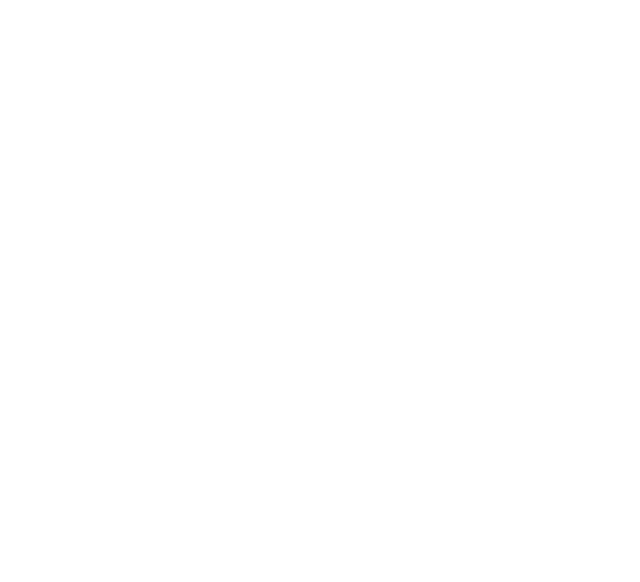
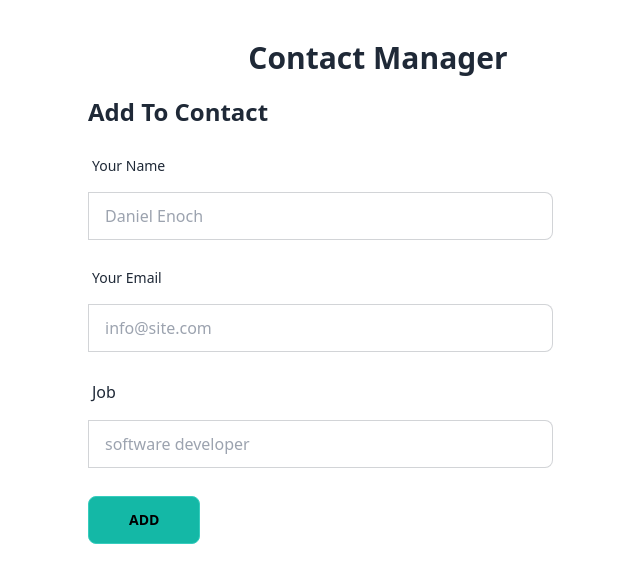
Before and after one commit to chayilDeborah/CRUD-App-ReactHooks, a React (Create React App) app: page /AddContact in a window 1280 px wide. Before the commit this address had no page. Shown: the top 582 px of the page, without its empty margins (262-902 px from the left). Built offline with nearby package versions, Linux system fonts and the light colour scheme.

Commit message:
create AddContact page

```diff
--- a/package.json
+++ b/package.json
@@ -6,6 +6,8 @@
     "@testing-library/jest-dom": "^5.16.5",
     "@testing-library/react": "^13.3.0",
     "@testing-library/user-event": "^13.5.0",
+    "axios": "^0.27.2",
+    "daisyui": "^2.24.0",
     "react": "^18.2.0",
     "react-dom": "^18.2.0",
     "react-router-dom": "^6.3.0",
--- a/src/components/Home.jsx
+++ b/src/components/Home.jsx
@@ -2,6 +2,7 @@
 import { BrowserRouter as Router, Routes, Route } from "react-router-dom";
 import Welcome from './pages/Welcome';
 import "../App.js";
+import AddContact from "./pages/AddContact";
 
 
 const Home = () => {
@@ -9,11 +10,7 @@
     <Router>
       <Routes>
         <Route path='/' element={<Welcome/>} />
-  {/* <>
-  <div className="flex justify-center items-center text-center text-200 text-5xl h-[100vh]">Contact Manager Application Using React Hooks</div>
-
-  </> */}
-
+        <Route path="/AddContact" element={<AddContact/>} />
   </Routes>
   </Router>)
 };
--- a/src/components/pages/AddContact.jsx
+++ b/src/components/pages/AddContact.jsx
@@ -1,11 +1,66 @@
-import React from "react";
+import React, { useState} from "react";
 
-const AddContact = () => {
-    return (
-        <>
-        <div>Contact Manager</div>
-        </>
+const AddContactPage = () => {
 
-    )
-}
-export default AddContact;
+    const [name, setName ] = useState('');
+    const [email, setEmail ] = useState('');
+    const [job, setJob ] = useState('');
+
+    const postData = () => {
+        console.log(name);
+        console.log(email);
+        console.log(job);
+
+    }
+
+  return (
+    <>
+      <div className="flex justify-center items-center mt-[40px] text-3xl font-bold ">
+        Contact Manager
+      </div>
+      <div className="ml-[350px]">
+        <div className="text-2xl font-semibold mt-5">
+          Add To Contact
+        </div>
+        <div className="form-control mt-5">
+          <label className="label">
+            <span className="label-text font-medium text-1xl">Your Name</span>
+          </label>
+          <label className="input-group">
+            <input
+              type="text"
+              placeholder="Daniel Enoch" onChange={(e) => setName(e.target.value)}
+              className="input input-bordered base-300 w-1/2 mt-2"
+            />
+          </label>
+        </div>
+        <div className="form-control mt-5">
+          <label className="label">
+            <span className="label-text font-medium text-1xl">Your Email</span>
+          </label>
+          <label className="input-group">
+            <input
+              type="text"
+              placeholder="info@site.com" onChange={(e) => setEmail(e.target.value)}
+              className="input input-bordered base-300 w-1/2 mt-2"
+            />
+          </label>
+        </div>
+        <div className="form-control mt-5">
+          <label className="label">
+            <span className="label-textfont-medium text-1xl">Job</span>
+          </label>
+          <label className="input-group">
+            <input
+              type="text"
+              placeholder="software developer" onChange={(e) => setJob(e.target.value)}
+              className="input input-bordered base-300 w-1/2 mt-2"
+            />
+          </label>
+        </div>
+        <button className="btn btn-accent mt-7 px-10 py-3 bg-teal-500 text-black" onClick={postData}>ADD</button>
+      </div>
+    </>
+  );
+};
+export default AddContactPage;
--- a/src/components/pages/Welcome.jsx
+++ b/src/components/pages/Welcome.jsx
@@ -1,14 +1,16 @@
 import React from "react";
+import { Link } from "react-router-dom";
 
 const Welcome = () => {
-    const styles={
-        welcom:"flex justify-center"
-    }
+    // const styles={
+    //     welcom:"flex justify-center"
+    // }
   return (
     <>
       <div className="flex justify-center items-center text-center text-200 text-5xl h-[70vh]">
         Contact Manager Application Using React Hooks
       </div>
+      <Link to='/AddContact'><button className="rounded-full bg-blue-700 text-white px-8 py-4 flex justify-center items-center mx-60 ">Add to Contact</button></Link>
     </>
   );
 };
--- /dev/null
+++ b/src/components/pages/index.js
@@ -0,0 +1 @@
+export { default as AddContactPage } from './AddContact';
--- a/tailwind.config.js
+++ b/tailwind.config.js
@@ -6,5 +6,6 @@
   theme: {
     extend: {},
   },
-  plugins: [],
+  plugins: [require("daisyui")],
+
 }
```
Also changed, not shown: src/components/pages/EditContact.jsx (added), 1 other file (tests, documents, lock files or other folders).
